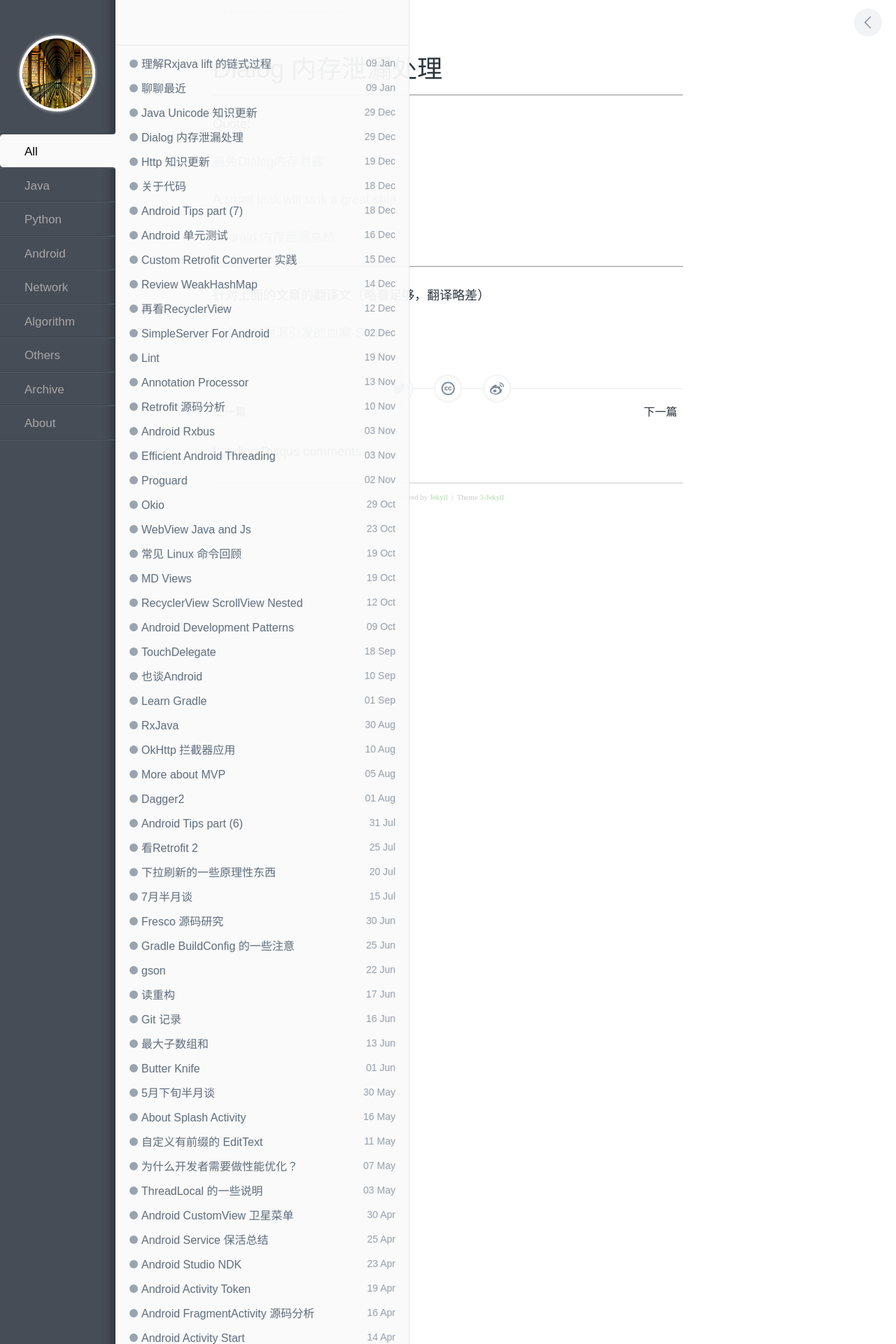
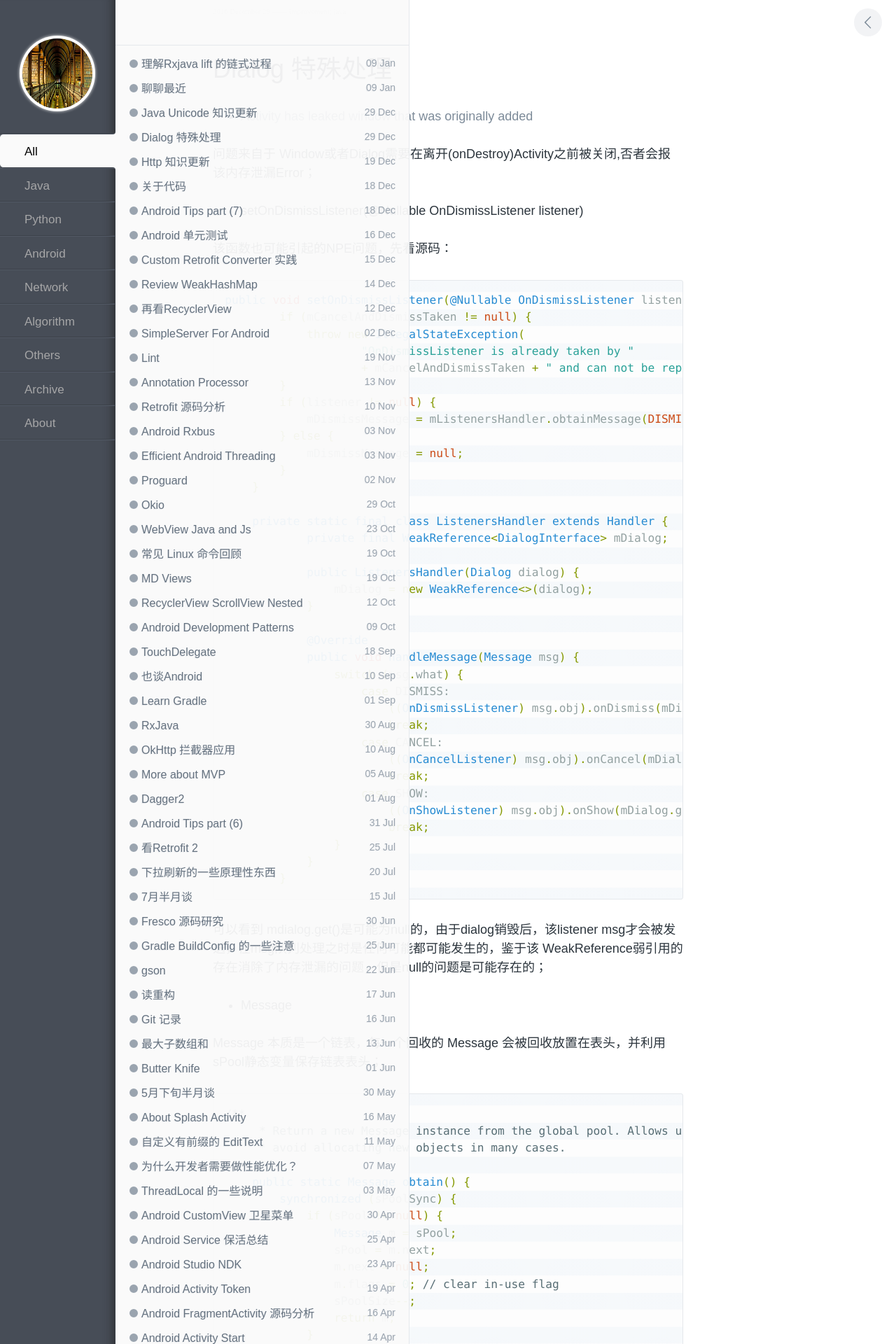
Before and after one commit to enlipan/enlipan.github.io, a Jekyll site: the page built from _posts/2016-12-29-android-dialog-leak-memory.md, in a window 1280 px wide. Shown: the top 1920 px of the page at 70% size. Built offline with Jekyll 4.4.1, drawn with Linux system fonts in a browser that asks for light colours; nearby versions of some CDN libraries; comment, search, counter and statistics services are not loaded; some of the changed text lies outside the part shown.

Commit message:
modify page dialog leake memory

```diff
--- a/_posts/2016-12-29-android-dialog-leak-memory.md
+++ b/_posts/2016-12-29-android-dialog-leak-memory.md
@@ -1,36 +1,177 @@
 ---
 layout: post
-title:  Dialog 内存泄漏处理
+title:  Dialog 特殊处理
 category: android
 keywords: [improvement,java]
 ---
 
+*  [Activity has leaked window that was originally added](http://stackoverflow.com/questions/2850573/activity-has-leaked-window-that-was-originally-added?page=1&tab=votes#tab-top)
+
+问题来自于 Window或者Dialog需要在离开(onDestroy)Activity之前被关闭,否者会报该内存泄漏Error；
+
+
+*  setOnDismissListener(@Nullable OnDismissListener listener)
+
+该函数也可能引起的NPE问题，先看源码：
+
+{% highlight java %}
+
+public void setOnDismissListener(@Nullable OnDismissListener listener) {
+        if (mCancelAndDismissTaken != null) {
+            throw new IllegalStateException(
+                    "OnDismissListener is already taken by "
+                    + mCancelAndDismissTaken + " and can not be replaced.");
+        }
+        if (listener != null) {
+            mDismissMessage = mListenersHandler.obtainMessage(DISMISS, listener);
+        } else {
+            mDismissMessage = null;
+        }
+    }
+
+    private static final class ListenersHandler extends Handler {
+            private final WeakReference<DialogInterface> mDialog;
+
+            public ListenersHandler(Dialog dialog) {
+                mDialog = new WeakReference<>(dialog);
+            }
+
+            @Override
+            public void handleMessage(Message msg) {
+                switch (msg.what) {
+                    case DISMISS:
+                        ((OnDismissListener) msg.obj).onDismiss(mDialog.get());
+                        break;
+                    case CANCEL:
+                        ((OnCancelListener) msg.obj).onCancel(mDialog.get());
+                        break;
+                    case SHOW:
+                        ((OnShowListener) msg.obj).onShow(mDialog.get());
+                        break;
+                }
+            }
+        }
+{% endhighlight %}
+
+可以看到 mdialog.get()是可能为null的，由于dialog销毁后，该listener msg才会被发送，在msg队列处理之时是任何可能都可能发生的，鉴于该 WeakReference<DialogInterface>弱引用的存在消除了内存泄漏的问题，但是null的问题是可能存在的；
 
 
 
+*  Message
 
+Message 本质是一个链表，每一个回收的 Message 会被回收放置在表头，并利用 sPool静态变量保存链表表头；
 
+{% highlight java %}
 
+/**
+     * Return a new Message instance from the global pool. Allows us to
+     * avoid allocating new objects in many cases.
+     */
+    public static Message obtain() {
+        synchronized (sPoolSync) {
+            if (sPool != null) {
+                Message m = sPool;
+                sPool = m.next;
+                m.next = null;
+                m.flags = 0; // clear in-use flag
+                sPoolSize--;
+                return m;
+            }
+        }
+        return new Message();
+    }
 
+    /**
+         * Recycles a Message that may be in-use.
+         * Used internally by the MessageQueue and Looper when disposing of queued Messages.
+         */
+        void recycleUnchecked() {
+            // Mark the message as in use while it remains in the recycled object pool.
+            // Clear out all other details.
+            flags = FLAG_IN_USE;
+            what = 0;
+            arg1 = 0;
+            arg2 = 0;
+            obj = null;
+            replyTo = null;
+            sendingUid = -1;
+            when = 0;
+            target = null;
+            callback = null;
+            data = null;
 
+            synchronized (sPoolSync) {
+                if (sPoolSize < MAX_POOL_SIZE) {
+                    next = sPool;
+                    sPool = this;
+                    sPoolSize++;
+                }
+            }
+        }
 
+/**
+ * Callback interface for discovering when a thread is going to block
+ * waiting for more messages.
+ */
+public static interface IdleHandler {
+    /**
+     * Called when the message queue has run out of messages and will now
+     * wait for more.  Return true to keep your idle handler active, false
+     * to have it removed.  This may be called if there are still messages
+     * pending in the queue, but they are all scheduled to be dispatched
+     * after the current time.
+     */
+    boolean queueIdle();
+}
 
+Looper.myQueue().addIdleHandler(new MessageQueue.IdleHandler() {
+            @Override
+            public boolean queueIdle() {
+                return false;
+            }
+        });
 
+{% endhighlight %}
 
+该dialog内存泄漏问题在ART虚拟机未出现，而5.0以下出现，源于垃圾回收机制的保守性， 5.0以下虚拟机不会自动将未显示设置为null的对象回收：
+
+{% highlight java %}
+
+while (true) {
+    Message msg = queue.take();
+    msg.target.dispatchMessage(msg);
+    msg.recycleUnchecked();
+  }
+
+{% endhighlight %}
+
+在以上Message处理过程中，get到的msg对象在处理过程之后进行了回收，msg对象中的内容均赋值null被清空，但是msg对象本身源于queue.take()函数的阻塞一直被泄漏着；
+
+此时，AlertDialog从内存池中取出 spool表头msg，该msg对象恰好就是已经泄漏的msg对象，而该泄漏的msg对象又被重新赋予了OnLickListener等对象重用，msg一直未被发送则一直未被处理，所以等于OnclickListener对象被泄漏；
+
+完整的泄漏过程如上，针对以上问题引用文章给出了解决思路：
+
+*  方案一：重新包装AlertDialog的 ClickListener，在dettachFromWindow时设置为null；
+
+*  方案二：不停的刷新null Msg对象；减少queue.take()的阻塞时间，一旦msg重新被赋值前一个泄漏的msg对象在GC时就会被回收，也就是减少了泄漏的时间；
 
 ---
 
 Quote:
 
+[Android中导致内存泄漏的竟然是它----Dialog](http://bugly.qq.com/bbs/forum.php?mod=viewthread&tid=516)
+
 [避免Dialog内存泄露](https://www.zybuluo.com/SmartDengg/note/251076)
 
+---
 
 [A small leak will sink a great ship](https://medium.com/square-corner-blog/a-small-leak-will-sink-a-great-ship-efbae00f9a0f#.ysphcj4ws)
 
+针对上面的文章的翻译文（略看，翻译略差）
+
+[一个内存泄漏引发的血案-Square](https://github.com/hehonghui/android-tech-frontier/blob/master/issue-25/%E4%B8%80%E4%B8%AA%E5%86%85%E5%AD%98%E6%B3%84%E6%BC%8F%E5%BC%95%E5%8F%91%E7%9A%84%E8%A1%80%E6%A1%88-Square.md)
+
+---
 [Android 内存泄漏总结](https://yq.aliyun.com/articles/3009)
 
----
-
-针对上面的文章的翻译文（略看足够，翻译略差）
-
-[一个内存泄漏引发的血案-Square](https://github.com/hehonghui/android-tech-frontier/blob/master/issue-25/%E4%B8%80%E4%B8%AA%E5%86%85%E5%AD%98%E6%B3%84%E6%BC%8F%E5%BC%95%E5%8F%91%E7%9A%84%E8%A1%80%E6%A1%88-Square.md)
+[]()
```
